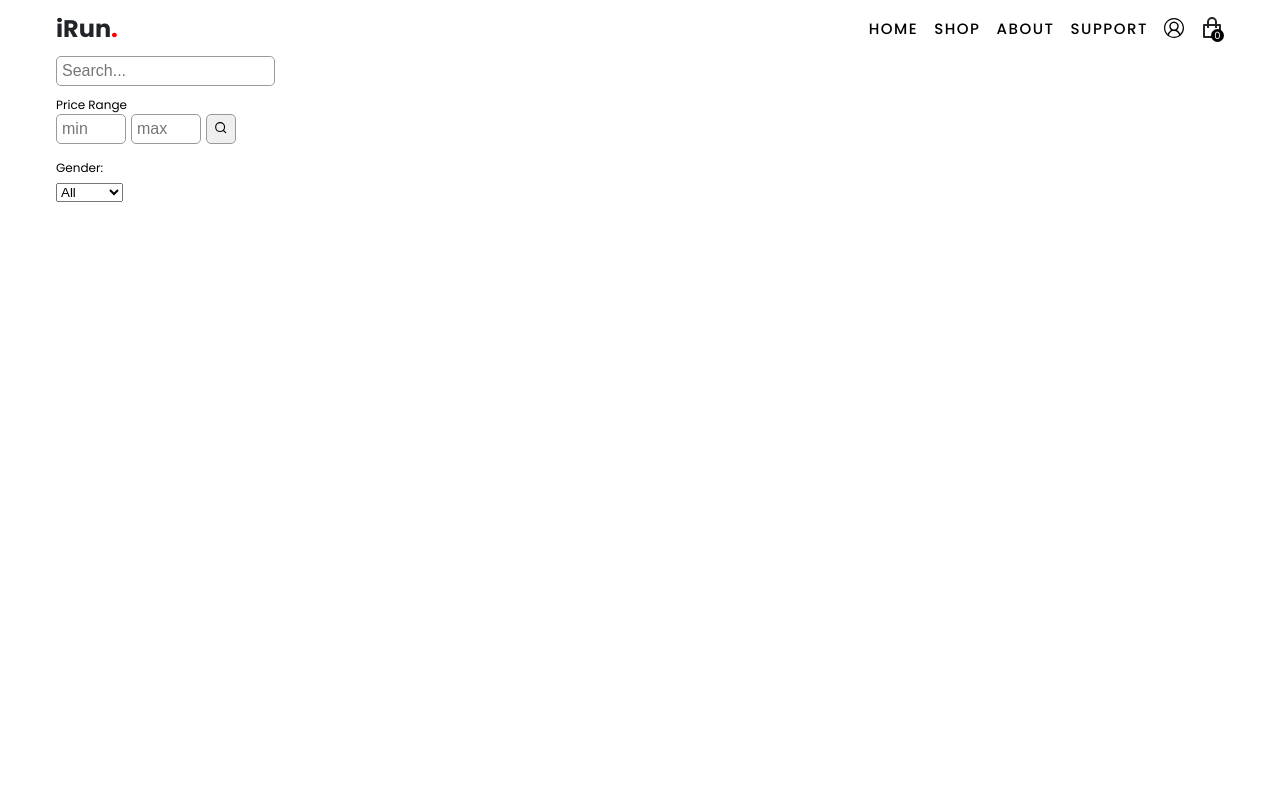
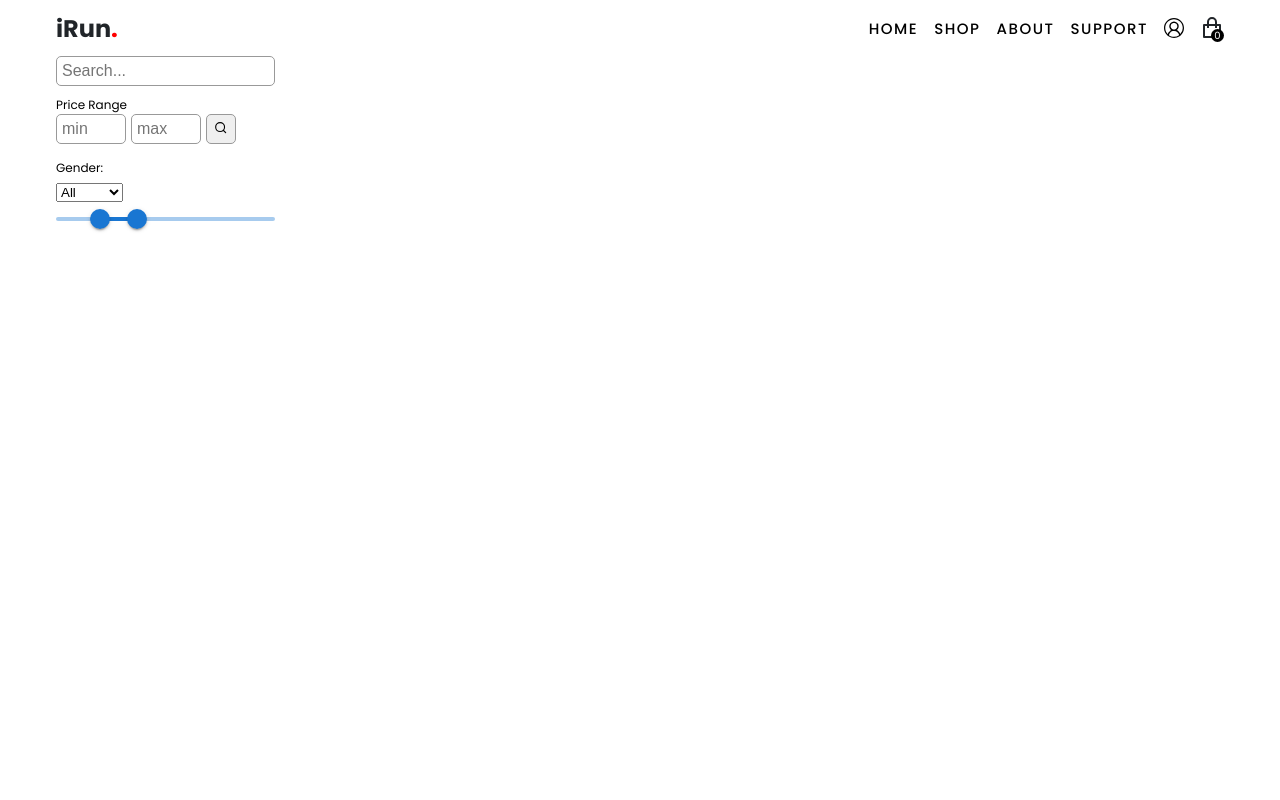
Before and after one commit to code322/irun_ecom_project, a React (Create React App) app in the folder client/: page /shop in a window 1280 px wide. Shown: the top 800 px of the page. Built offline with nearby package versions, Linux system fonts and the light colour scheme.

Commit message:
install material ui dependecy

```diff
--- a/client/package.json
+++ b/client/package.json
@@ -4,6 +4,9 @@
   "private": true,
   "homepage": "http://irun.geresus.com",
   "dependencies": {
+    "@emotion/react": "^11.10.6",
+    "@emotion/styled": "^11.10.6",
+    "@mui/material": "^5.11.10",
     "@testing-library/user-event": "^13.5.0",
     "@types/jest": "^27.5.2",
     "@types/node": "^16.11.51",
--- a/client/src/components/FilterBy/FilterBy.tsx
+++ b/client/src/components/FilterBy/FilterBy.tsx
@@ -1,7 +1,9 @@
-import { FC, useEffect, useState } from 'react';
+import React, { FC, useEffect, useState } from 'react';
 import './FilterBy.scss';
 import { priceRangeType } from '../../pages/Shop/Shop';
 import { FiSearch } from 'react-icons/fi';
+import Slider from '@mui/material/Slider';
+
 interface Props {
   search: string;
   setSearch: React.Dispatch<React.SetStateAction<string>>;
@@ -51,6 +53,30 @@ const FilterBy: FC<Props> = (props: Props) => {
     }
   }, [rangeValue]);
 
+  //----
+  function valuetext(value: number) {
+    console.log(value);
+    return `${value}°C`;
+  }
+  const minDistance = 10;
+  const [value1, setValue1] = React.useState<number[]>([20, 37]);
+
+  const handleChange1 = (
+    event: Event,
+    newValue: number | number[],
+    activeThumb: number
+  ) => {
+    if (!Array.isArray(newValue)) {
+      return;
+    }
+
+    if (activeThumb === 0) {
+      setValue1([Math.min(newValue[0], value1[1] - minDistance), value1[1]]);
+    } else {
+      setValue1([value1[0], Math.max(newValue[1], value1[0] + minDistance)]);
+    }
+  };
+
   return (
     <div className='filter-by-container'>
       <input onChange={handleSearch} type='text' placeholder='Search...' />
@@ -88,6 +114,14 @@ const FilterBy: FC<Props> = (props: Props) => {
           <option value='male'>Male</option>
           <option value='female'>Female</option>
         </select>
+        <Slider
+          getAriaLabel={() => 'Minimum distance'}
+          value={value1}
+          onChange={handleChange1}
+          valueLabelDisplay='auto'
+          getAriaValueText={valuetext}
+          disableSwap
+        />
       </div>
     </div>
   );
```
Also changed, not shown: 1 other file (tests, documents, lock files or other folders).
